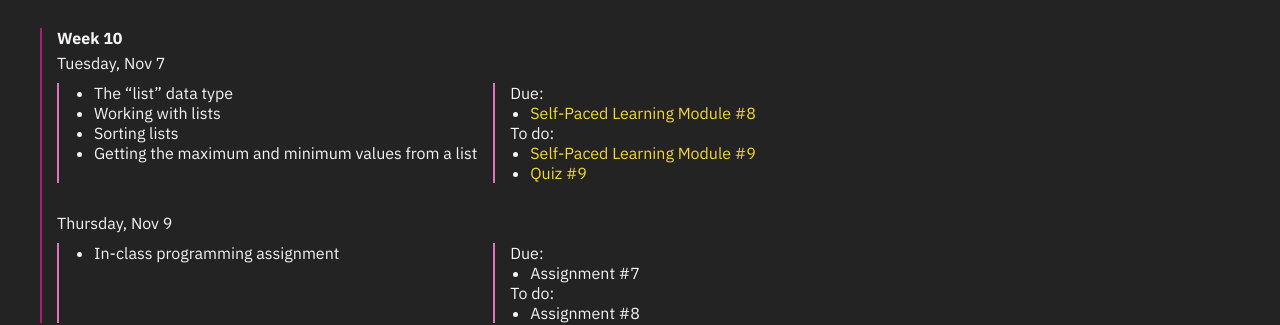
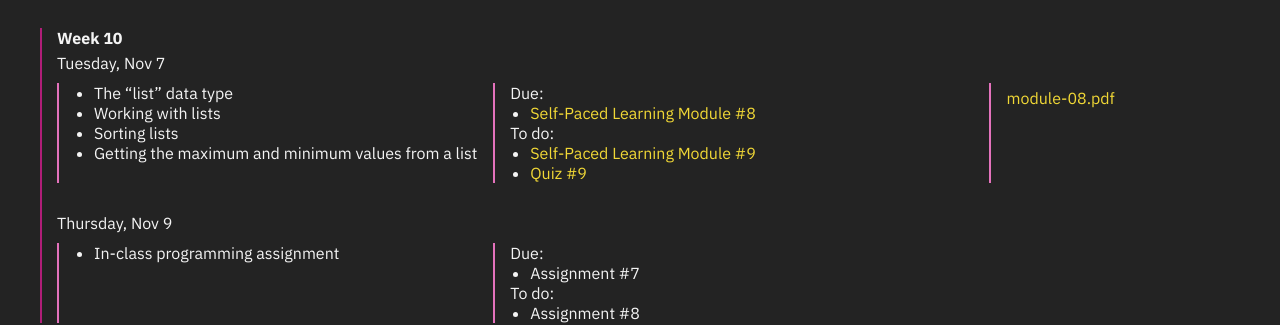
Before and after one commit to emilydidthis/CSCI-UA.002-Fall23, a Jekyll site: the page built from schedule.md, in a window 1280 px wide and 900 px high, scrolled down 3095 px. Shown: the part 172-497 px from the top of the window. Built offline with Jekyll 4.4.1, drawn with Linux system fonts in a browser that asks for light colours.

Commit message:
lists slides

```diff
--- a/schedule.md
+++ b/schedule.md
@@ -520,11 +520,11 @@
 - [Quiz #9](https://brightspace.nyu.edu/d2l/home/223178)
 </div>
 
-<!-- <div class="week-column materials" markdown="1">
+<div class="week-column materials" markdown="1">
 
 ### Materials
 <a href="{{ site.url }}{{ site.baseurl }}/assets/slides/module-08.pdf">module-08.pdf</a>
-</div> -->
+</div>
 </div>
 <br>
 
```
Also changed, not shown: 1 other file.
